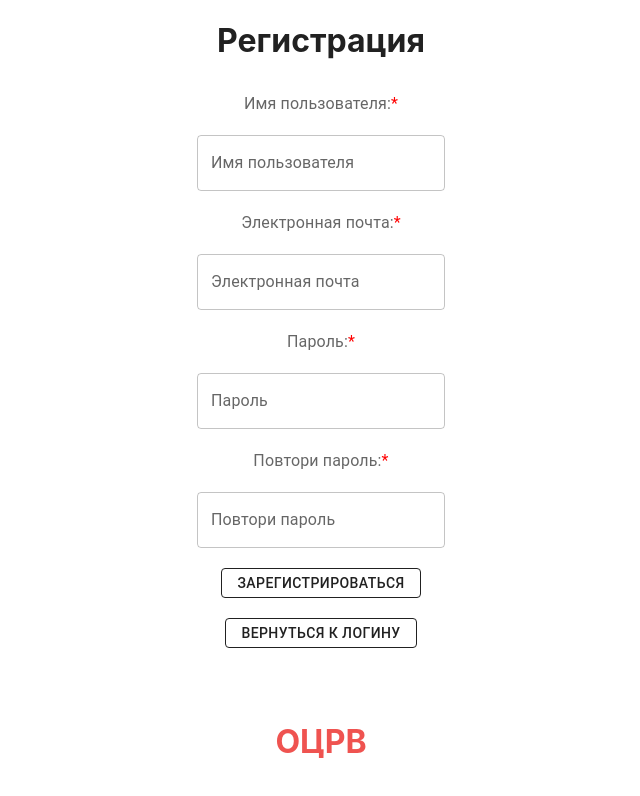
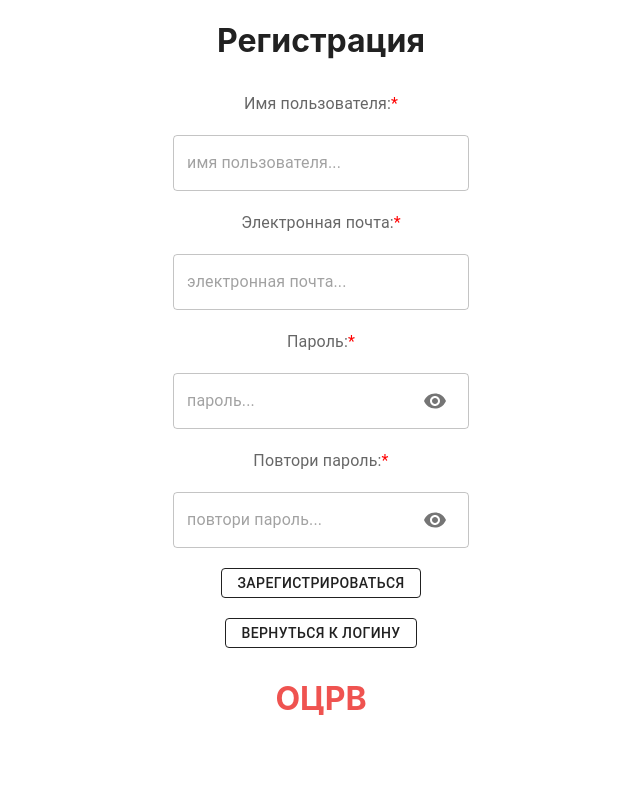
Before and after one commit to OCRV-RRW/GamePlatformFrontend, a React (Create React App) app: page /login in a window 1280 px wide. Both pictures are taken after a click on the button "ЗАРЕГИСТРИРОВАТЬСЯ". Shown: the top 796 px of the page, without its empty margins (319-959 px from the left). Built offline with nearby package versions, Linux system fonts and the light colour scheme.

Commit message:
change forms

```diff
--- a/src/app/fetchAPI.ts
+++ b/src/app/fetchAPI.ts
@@ -44,7 +44,7 @@ export default function fetchAuthAPI(params: FetchAPIParams)
                             response_data.response = response
                             GOOD_STATUS_SERVER_RESPONSE_REG_EXP.test(response_data.response.status.toString())
                                 ? resolve(response_data)
-                                : reject(response_data.response.status)
+                                : reject(response_data.response.status.toString())
                         })
                 }
             })
--- a/src/components/admin/UsersList.tsx
+++ b/src/components/admin/UsersList.tsx
@@ -30,7 +30,7 @@ export default function UsersList() {
             },
             (reason) => {
                 setLoading(false)
-                if (reason === FORBIDDEN) {
+                if (reason === FORBIDDEN.toString()) {
                     dispatch(updateToken({access_token: ""}))
                     return
                 }
@@ -59,7 +59,7 @@ export default function UsersList() {
                                     fetch_users()
                                     dispatch(updateToken({access_token: data.access_token}))
                                 }, (reason) => {
-                                    if (reason === FORBIDDEN) {
+                                    if (reason === FORBIDDEN.toString()) {
                                         dispatch(updateToken({access_token: ""}))
                                         return
                                     }
--- a/src/components/forgot-password/ForgotPassword.tsx
+++ b/src/components/forgot-password/ForgotPassword.tsx
@@ -15,7 +15,7 @@ export default function ForgotPassword() {
             .then(() => setForgotPasswordState("Перейди на почту"),
                 (reason) =>
                     {
-                        if (reason === NOT_FOUND) {
+                        if (reason === NOT_FOUND.toString()) {
                             setForgotPasswordState("Проверь правильность почты")
                         }
                     })
@@ -25,7 +25,7 @@ export default function ForgotPassword() {
         <>
             <h1 style={{color: grey[900]}}>Забыл пароль</h1>
             <div className="email">
-                <InputLabel className={styles.required} style={{padding: 10}}>Электронная почта:</InputLabel>
+                <InputLabel htmlFor="email" className={styles.required} style={{padding: 10}}>Электронная почта:</InputLabel>
                 <div style={{margin: 10}}>
                     <TextField id="email" value={email} placeholder="электронная почта..." label="Электронная почта" onChange={(event) => setEmail(event.target.value)} />
                 </div>
--- a/src/components/game/GameCatalog.tsx
+++ b/src/components/game/GameCatalog.tsx
@@ -25,11 +25,11 @@ export default function GameCatalog() {
                 setLoading(false)
             })
         }, (reason) => {
-            if (reason === FORBIDDEN) {
+            if (reason === FORBIDDEN.toString()) {
                 dispatch(updateToken({access_token: ""}))
                 return
             }
-            if (reason === NOT_FOUND) return
+            if (reason === NOT_FOUND.toString()) return
             dispatch(set_status(reason))
         })
     }, [])
--- a/src/components/game/GamePage.tsx
+++ b/src/components/game/GamePage.tsx
@@ -27,11 +27,11 @@ export default function GamePage() {
                 dispatch(updateToken({access_token: data.access_token}))
                 return data.response.json()
             }, (reason) => {
-                if (reason === FORBIDDEN) {
+                if (reason === FORBIDDEN.toString()) {
                     dispatch(updateToken({access_token: ""}))
                     return
                 }
-                if (reason === NOT_FOUND) return
+                if (reason === NOT_FOUND.toString()) return
                 dispatch(set_status(reason))
             })
             .then((json) => {
--- a/src/components/login/Login.tsx
+++ b/src/components/login/Login.tsx
@@ -65,17 +65,19 @@ export default function Login() : JSX.Element {
         <div style={{display: 'flex', flexDirection: 'column',  alignItems: 'center'}}>
             <form onSubmit={handleSubmit((data) => onLogin(data))}>
                 <h1 style={{color: grey[900]}}>ЛОГИН</h1>
+                {formIsInvalid && <h4 style={{color: red[200]}}>Неправильный логин или пароль</h4>}
                 <div>
                     <InputLabel htmlFor="email" className={login_styles.required} style={{padding: 10}}>Электронная почта:</InputLabel>
                     <div style={{margin: 10}}>
-                        <TextField id="email" {...register('email')} placeholder="электронная почта..." label="Электронная почта" />
+                        <OutlinedInput sx={{width: "100%"}}
+                            id="email" {...register('email')} placeholder="электронная почта..."
+                        />
                     </div>
-                    {errors.email && <label style={{color: red[400]}}> {errors.email?.message}</label>}
                 </div>
                 <div>
                     <InputLabel htmlFor='password' className={login_styles.required} style={{padding: 10}}>Пароль:</InputLabel>
                     <div style={{margin: 10}}>
-                    <OutlinedInput
+                    <OutlinedInput sx={{width: "100%"}}
                         {...register('password')}
                         id="password"
                         type={showPassword ? 'text' : 'password'}
@@ -91,7 +93,6 @@ export default function Login() : JSX.Element {
                         placeholder='пароль...'
                     />
                     </div>
-                    {errors.password && <label style={{color: red[400]}}> {errors.password?.message}</label>}
                 </div>
                 <Button sx={{
                     '&.MuiButton-outlined': {
@@ -131,7 +132,6 @@ export default function Login() : JSX.Element {
                         Забыл пароль
                 </Button>
             </div>
-            {formIsInvalid && <h4 style={{color: red[200]}}>Неправильный логин или пароль</h4>}
             <h1 style={{color: red[400]}}>ОЦРВ</h1>
         </div>
     </>)
--- a/src/components/register/Register.tsx
+++ b/src/components/register/Register.tsx
@@ -1,4 +1,4 @@
-import { useState } from "react"
+import { useEffect, useState } from "react"
 import { fetch_register } from "../../api/registerAPI"
 import { RegisterForm } from "../../app/api_forms_interfaces"
 import ReturnToLoginButton from "../login/ReturnToLoginButton"
@@ -7,11 +7,16 @@ import { EMAIL_REG_EXP, PASSWORD_REG_EXP } from "../../constants/reg-exp"
 import RegisterFormResolver from "../../validate/form_resolvers/register_resolver"
 import register_styles from '../../../src/css_modules/style.module.css'
 import { grey, red } from "@mui/material/colors"
-import { Button, InputLabel, TextField } from "@mui/material"
+import { Button, IconButton, InputAdornment, InputLabel, OutlinedInput, TextField } from "@mui/material"
 import { BAD_REQUEST } from "../../constants/ResponseCodes"
+import { Visibility, VisibilityOff } from '@mui/icons-material';
 
 export default function Register() {
     const [registrationState, setRegistrationState] = useState<string>("")
+    const [loading, setLoading] = useState<boolean>(false)
+    const [showPassword, setShowPassword] = useState<boolean>(false);
+
+    const handleClickShowPassword = () => setShowPassword((show) => !show);
 
     const checkErrors = (errors: FieldErrors<RegisterForm>) : boolean => {
         return ((errors.email !== undefined) ||
@@ -28,51 +33,97 @@ export default function Register() {
         } )
 
     const onRegister = (data: RegisterForm) => {
+        setLoading(true)
         fetch_register(data)
             .then(
-                () => setRegistrationState("Перейди на почту"),
+                () => {
+                    setRegistrationState("Перейди на почту")
+                    setLoading(false)
+                },
                 (reason) => {
-                    if (reason === BAD_REQUEST) {
+                    if (reason === BAD_REQUEST.toString()) {
                         setRegistrationState("Проверь правильность почты")
                     }
+                    setLoading(false)
                 }
             )
         reset()
     }
+
+    useEffect(() => {
+        if (registrationState === "") return
+        window.setTimeout(() => setRegistrationState(""), 2000)
+    }, [registrationState])
 
     return(
         <>
          <div style={{display: 'flex', flexDirection: 'column',  alignItems: 'center'}}>
             <form onSubmit={handleSubmit((data) => onRegister(data))}>
                 <h1 style={{color: grey[900]}}>Регистрация</h1>
+                <h4 style={{color: grey[900]}}>{registrationState}</h4>
                 <div>
                     <InputLabel style={{padding: 10}} htmlFor="name" className={register_styles.required}>Имя пользователя:</InputLabel>
                     <div style={{margin: 10}}>
-                        <TextField id="name" {...register('name')} placeholder="имя пользователя..." label="Имя пользователя" />
+                        <OutlinedInput
+                            sx={{width: "100%"}}
+                            id="name" {...register('name')}
+                            placeholder="имя пользователя..."
+                            error={errors.name !== undefined} />
+                        {errors.name && <h5 style={{color: red[400], margin: 2, fontSize: 10}}>{errors.name.message}</h5>}
                     </div>
-                    {errors.name && <label style={{color: red[400]}}> {errors.name?.message}</label>}
                 </div>
                 <div>
                     <InputLabel style={{padding: 10}} htmlFor="email" className={register_styles.required}>Электронная почта:</InputLabel>
                     <div style={{margin: 10}}>
-                        <TextField id="email" {...register('email', {pattern: EMAIL_REG_EXP})} placeholder="электронная почта..." label="Электронная почта" />
+                        <OutlinedInput
+                            sx={{width: "100%"}}
+                            id="email" {...register('email', {pattern: EMAIL_REG_EXP})}
+                            placeholder="электронная почта..."
+                            error={errors.email !== undefined} />
+                        {errors.email && <h5 style={{color: red[400], margin: 2, fontSize: 10}}>{errors.email.message}</h5>}
                     </div>
-                    {errors.email && <label style={{color: red[400]}}> {errors.email?.message}</label>}
                 </div>
                 <div>
                     <InputLabel style={{padding: 10}} htmlFor="password" className={register_styles.required}>Пароль:</InputLabel>
-                    <div style={{margin: 10}}>
-                        <TextField id="password" {...register('password', {pattern: PASSWORD_REG_EXP, onChange: () => trigger("password_confirm")})} placeholder="пароль..." label="Пароль" />
+                    <div style={{margin: 10, display: 'flex', flexDirection: 'column', alignItems: 'center'}}>
+                        <OutlinedInput
+                            sx={{width: "100%"}}
+                            id="password" {...register('password', {pattern: PASSWORD_REG_EXP, onChange: () => trigger("password_confirm")})}
+                            placeholder="пароль..."
+                            type={showPassword ? 'text' : 'password'}
+                            endAdornment={
+                                <InputAdornment position="end">
+                                    <IconButton
+                                        onClick={handleClickShowPassword}>
+                                            {showPassword ? <VisibilityOff /> : <Visibility />}
+                                    </IconButton>
+                                </InputAdornment>
+                            }
+                            error={errors.password !== undefined}  />
+                            {errors.password && <h5 style={{color: red[400], margin: 2, fontSize: 10, wordWrap: 'break-word', maxWidth: 200}}>{errors.password.message}</h5>}
                     </div>
-                    {errors.password && <label style={{color: red[400]}}> {errors.password?.message}</label>}
                 </div>
                 <div>
                     <InputLabel style={{padding: 10}} htmlFor="password_confirm" className={register_styles.required}>Повтори пароль:</InputLabel>
                     <div style={{margin: 10}}>
-                        <TextField id="password_confirm" {...register('password_confirm', {validate:
-                            (value, formValues) => value === formValues.password})} placeholder="повтори пароль..." label="Повтори пароль" />
+                        <OutlinedInput
+                             sx={{width: "100%"}}
+                            id="password_confirm" {...register('password_confirm', {validate:
+                                (value, formValues) => value === formValues.password})}
+                            placeholder="повтори пароль..."
+                            type={showPassword ? 'text' : 'password'}
+                            endAdornment={
+                                <InputAdornment position="end">
+                                    <IconButton
+                                        onClick={handleClickShowPassword}>
+                                            {showPassword ? <VisibilityOff /> : <Visibility />}
+                                    </IconButton>
+                                </InputAdornment>
+                            }
+                            error={errors.password_confirm!== undefined}
+                        />
+                        {errors.password_confirm && <h5 style={{color: red[400], margin: 2, fontSize: 10}}>{errors.password_confirm.message}</h5>}
                     </div>
-                    {errors.password_confirm && <label style={{color: red[400]}}> {errors.password_confirm?.message}</label>}
                 </div>
                 <Button sx={{
                     '&.MuiButton-outlined': {
@@ -82,13 +133,17 @@ export default function Register() {
                     '&.Mui-disabled': {
                         color: red[100],
                         borderColor: red[100]
+                    },
+                    '&.MuiButton-loading': {
+                        color: grey[900],
+                        borderColor: grey[900],
+                        fontSize: 0
                     }
-                }} style={{margin: 10}} type='submit' variant='outlined' disabled={checkErrors(errors)}>Зарегистрироваться</Button>
+                }} style={{margin: 10}} type='submit' variant='outlined' disabled={checkErrors(errors)} loading={loading}>Зарегистрироваться</Button>
             </form>
             <div className="buttons">
                 <ReturnToLoginButton />
             </div>
-            <h1 style={{color: red[200]}}>{registrationState}</h1>
             <h1 style={{color: red[400]}}>ОЦРВ</h1>
          </div>
         </>
--- a/src/constants/FormValidErrors.ts
+++ b/src/constants/FormValidErrors.ts
@@ -7,7 +7,7 @@ export const REQUIRED_FIELD_ERROR : FieldError | undefined = {
 
 export const INVALID_PATTERN_PASSWORD_ERROR : FieldError | undefined = {
     type: 'pattern',
-    message: 'пароль не соответствует правилам'
+    message: 'пароль должен состоять не менее чем из 8 символом, содержать в себе цифры, специальные знаки, заглавные и маленькие буквы'
 }
 
 export const INVALID_PATTERN_EMAIL_ERROR : FieldError | undefined = {
```
Also changed, not shown: src/components/admin/update-game/GamesList.tsx (+4 -4 lines), src/components/admin/update-game/UpdateGamePage.tsx (+5 -5 lines), src/components/admin/update-skill/SkillsList.tsx (+4 -4 lines), src/components/register/VerifyEmail.tsx (+11 -4 lines).
